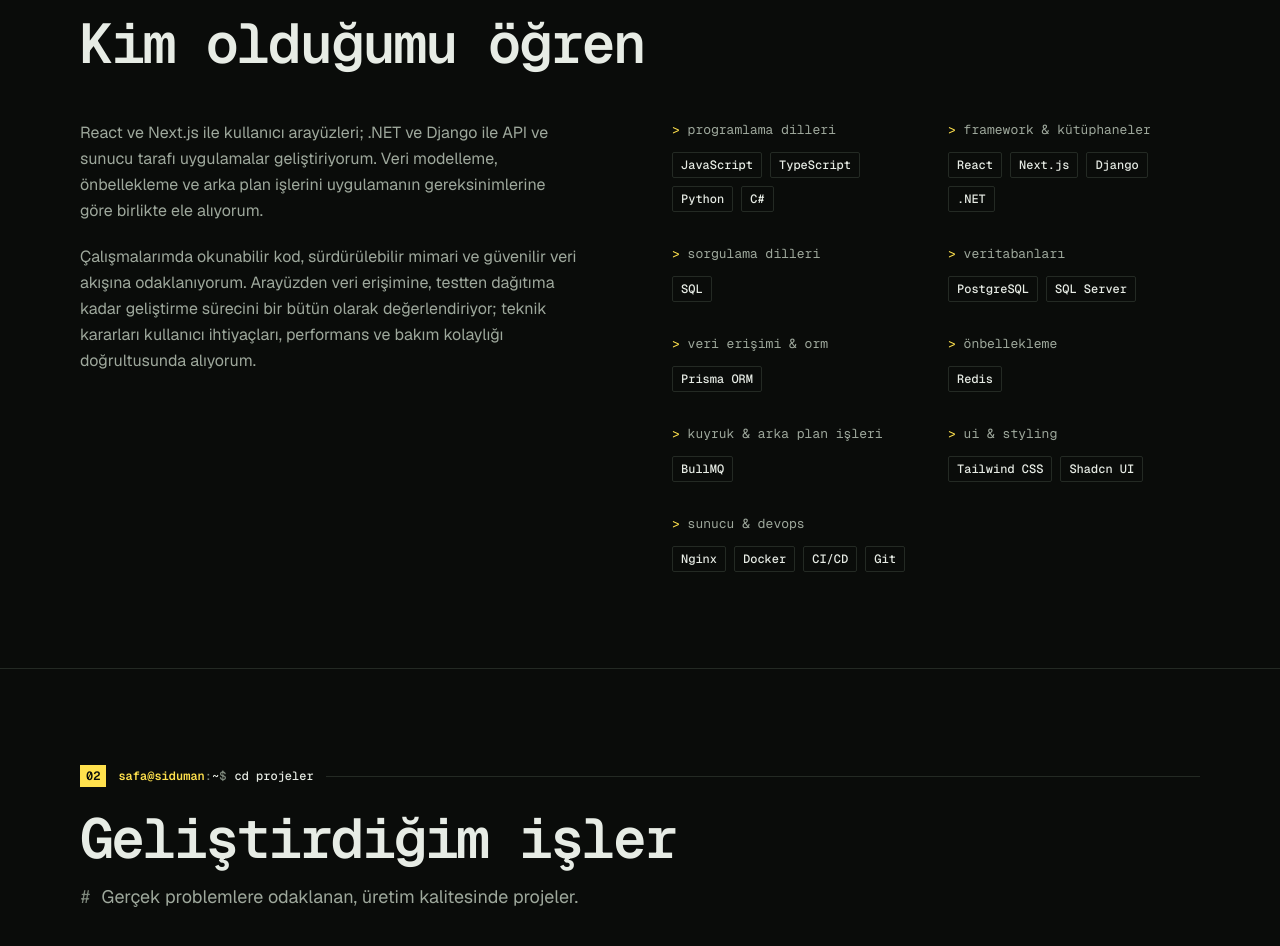
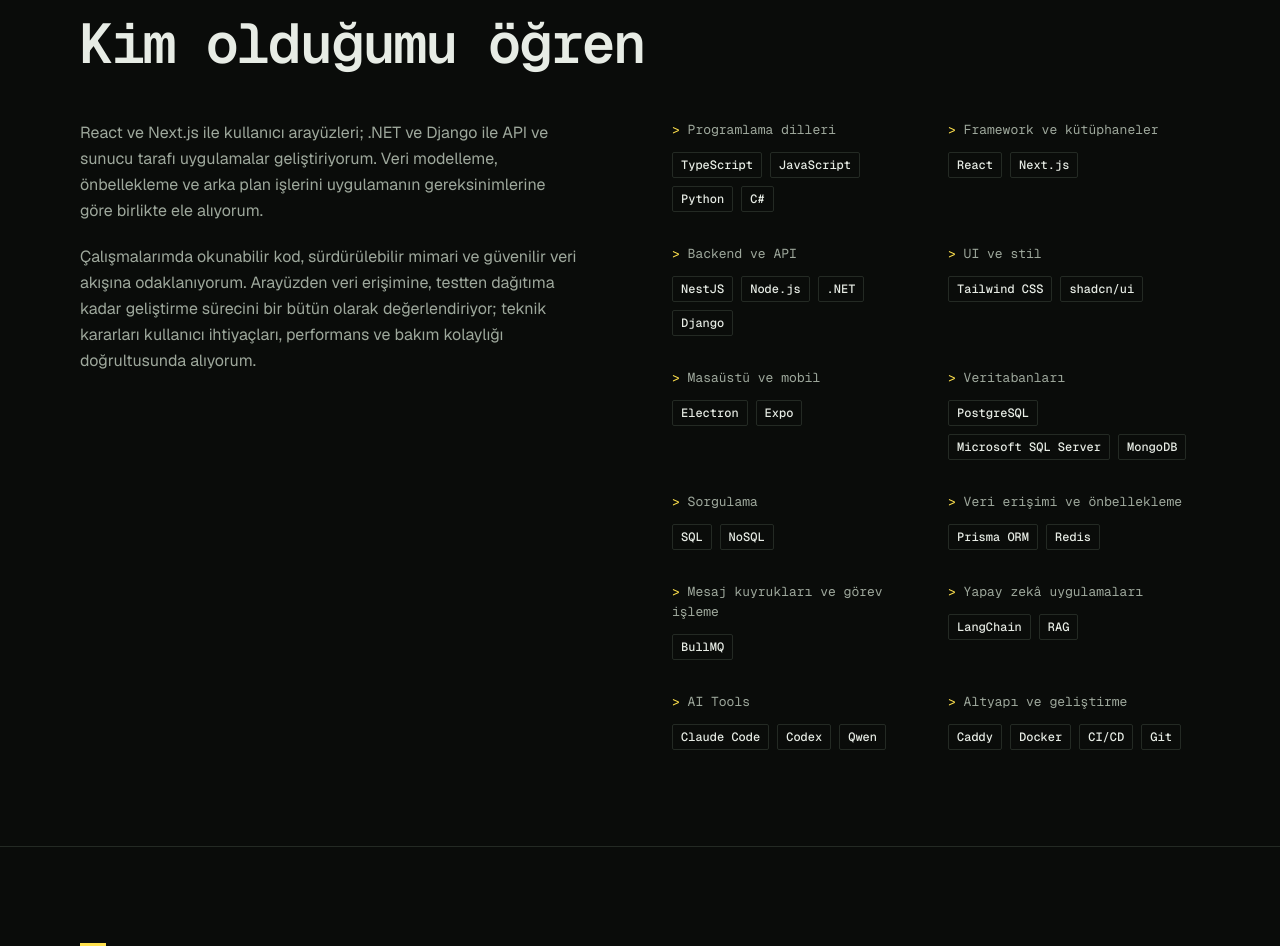
Before and after one commit to sidumandr/sidumandev, a Next.js app: page / in a window 1280 px wide. Shown: the part 960-1906 px from the top of the page. Built offline with nearby package versions, Linux system fonts and the light colour scheme.

Commit message:
Apply approved technology categories with NestJS Caddy and AI tools

```diff
--- a/src/data/skills.ts
+++ b/src/data/skills.ts
@@ -1,12 +1,15 @@
 import type { SkillGroupData } from "@/types/portfolio";
 export const skillGroups = [
-  { title: "programlama dilleri", skills: ["JavaScript", "TypeScript", "Python", "C#"] },
-  { title: "framework & kütüphaneler", skills: ["React", "Next.js", "Django", ".NET"] },
-  { title: "sorgulama dilleri", skills: ["SQL"] },
-  { title: "veritabanları", skills: ["PostgreSQL", "SQL Server"] },
-  { title: "veri erişimi & orm", skills: ["Prisma ORM"] },
-  { title: "önbellekleme", skills: ["Redis"] },
-  { title: "kuyruk & arka plan işleri", skills: ["BullMQ"] },
-  { title: "ui & styling", skills: ["Tailwind CSS", "Shadcn UI"] },
-  { title: "sunucu & devops", skills: ["Nginx", "Docker", "CI/CD", "Git"] },
+  { title: "Programlama dilleri", skills: ["TypeScript", "JavaScript", "Python", "C#"] },
+  { title: "Framework ve kütüphaneler", skills: ["React", "Next.js"] },
+  { title: "Backend ve API", skills: ["NestJS", "Node.js", ".NET", "Django"] },
+  { title: "UI ve stil", skills: ["Tailwind CSS", "shadcn/ui"] },
+  { title: "Masaüstü ve mobil", skills: ["Electron", "Expo"] },
+  { title: "Veritabanları", skills: ["PostgreSQL", "Microsoft SQL Server", "MongoDB"] },
+  { title: "Sorgulama", skills: ["SQL", "NoSQL"] },
+  { title: "Veri erişimi ve önbellekleme", skills: ["Prisma ORM", "Redis"] },
+  { title: "Mesaj kuyrukları ve görev işleme", skills: ["BullMQ"] },
+  { title: "Yapay zekâ uygulamaları", skills: ["LangChain", "RAG"] },
+  { title: "AI Tools", skills: ["Claude Code", "Codex", "Qwen"] },
+  { title: "Altyapı ve geliştirme", skills: ["Caddy", "Docker", "CI/CD", "Git"] },
 ] as const satisfies readonly SkillGroupData[];
```
